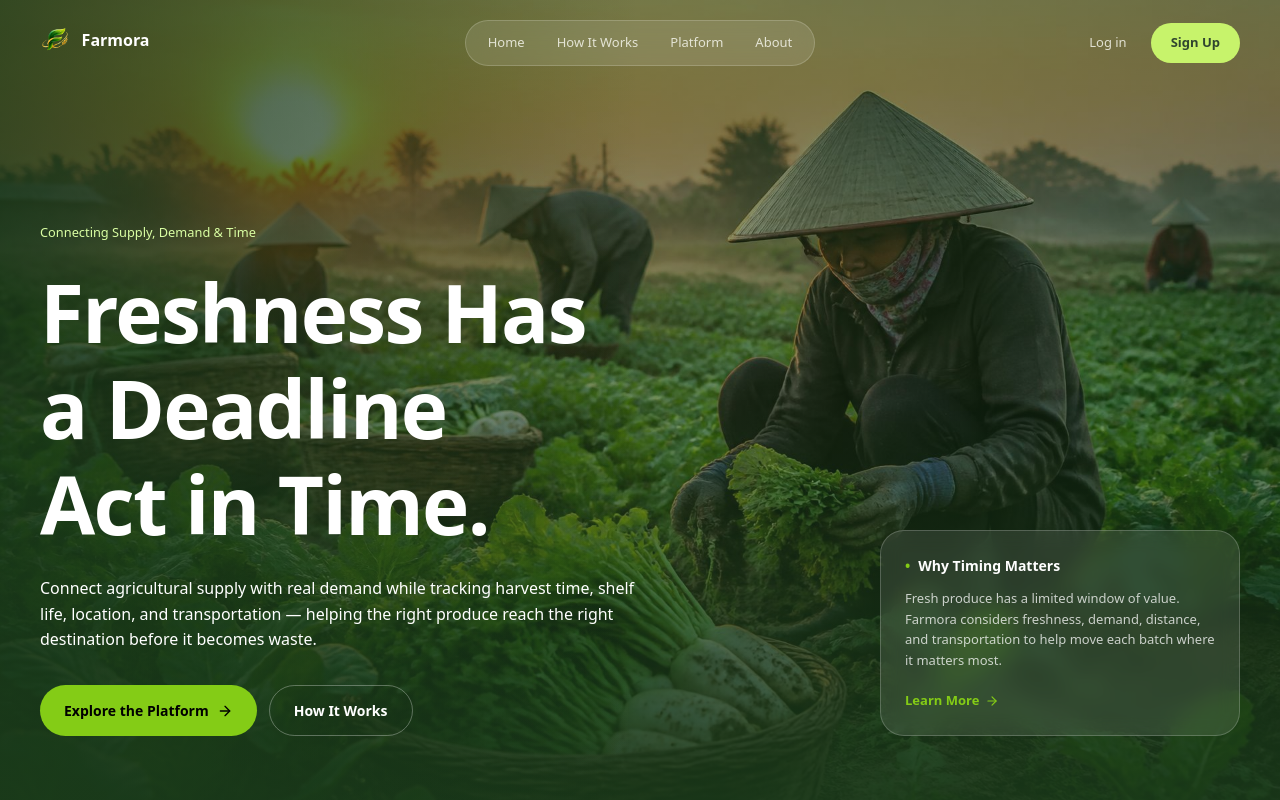
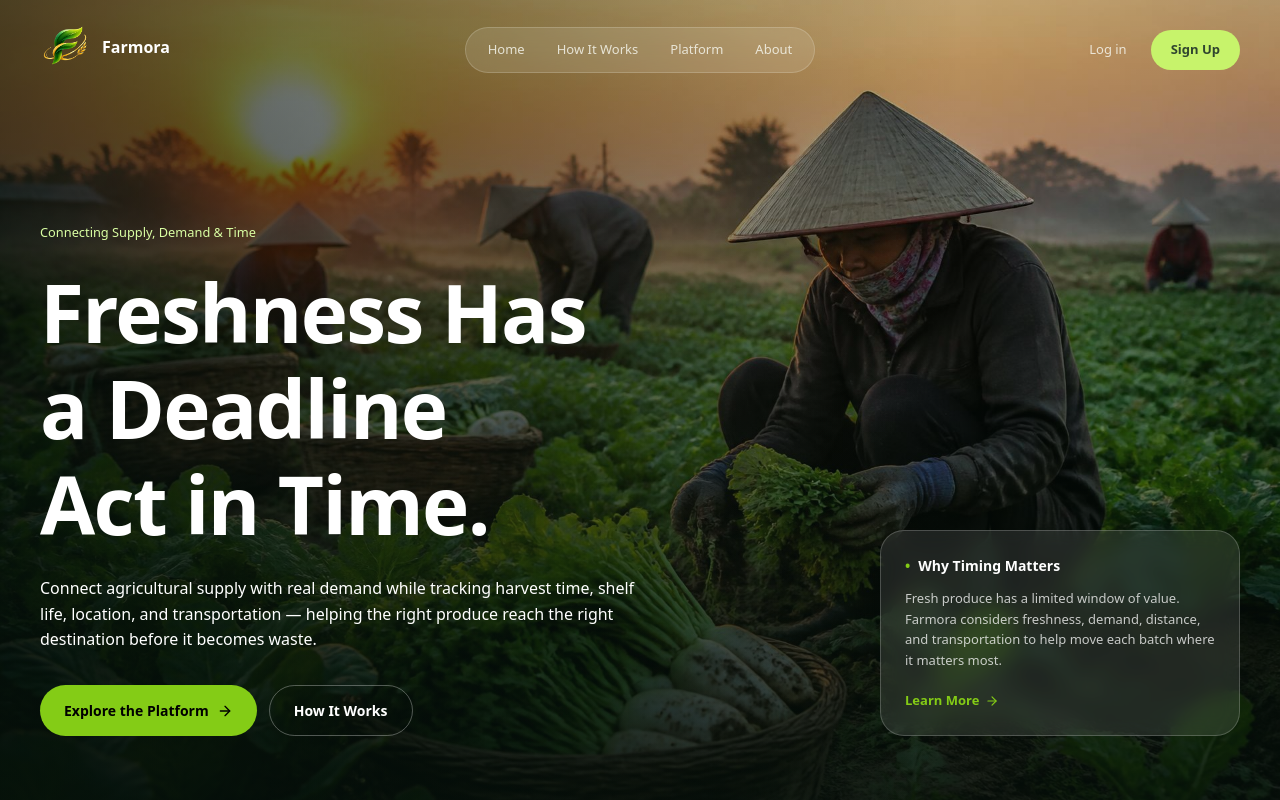
Before and after one commit to DACN-Manifest-NongNh-p/agri-supply-demand-platform, a React (Vite) app in the folder frontend/: page / in a window 1280 px wide. Shown: the top 800 px of the page. Built offline with nearby package versions, Linux system fonts and the light colour scheme.

Commit message:
feat: finalize landing page design and interactions

```diff
--- a/frontend/src/components/screens/LandingPage/styles/Hero.css
+++ b/frontend/src/components/screens/LandingPage/styles/Hero.css
@@ -25,11 +25,11 @@
   inset: 0;
   z-index: 1;
 
-  background: linear-gradient(
+   background: linear-gradient(
     to top,
-    rgba(26, 58, 26, 0.9),
-    rgba(26, 58, 26, 0.45),
-    rgba(26, 58, 26, 0.6)
+    rgba(5, 15, 10, 0.82) 0%,
+    rgba(5, 15, 10, 0.48) 45%,
+    rgba(5, 15, 10, 0.22) 100%
   );
 }
 
@@ -38,11 +38,11 @@
   inset: 0;
   z-index: 1;
 
-  background: linear-gradient(
+ background: linear-gradient(
     to right,
-    rgba(26, 58, 26, 0.7),
-    transparent,
-    transparent
+    rgba(5, 15, 10, 0.62) 0%,
+    rgba(5, 15, 10, 0.28) 45%,
+    transparent 75%
   );
 }
 
--- a/frontend/src/components/screens/LandingPage/styles/Nav.css
+++ b/frontend/src/components/screens/LandingPage/styles/Nav.css
@@ -3,14 +3,15 @@
 .logo {
   display: inline-flex;
   align-items: center;
-  gap: 0.6rem;
+  gap: 0.5rem;
   font-weight: 700;
+  font-size: 16px;
   color: #ffffff;
 }
 
 .logo-image {
-  width: 32px;
-  height: 32px;
+  width: 54px;
+  height: 54px;
   object-fit: contain;
   display: block;
 }
--- a/frontend/src/index.css
+++ b/frontend/src/index.css
@@ -4,6 +4,9 @@
   box-sizing: border-box;
 }
 
+html {
+  scroll-behavior: smooth;
+}
 html,
 body {
   width: 100%;
```
